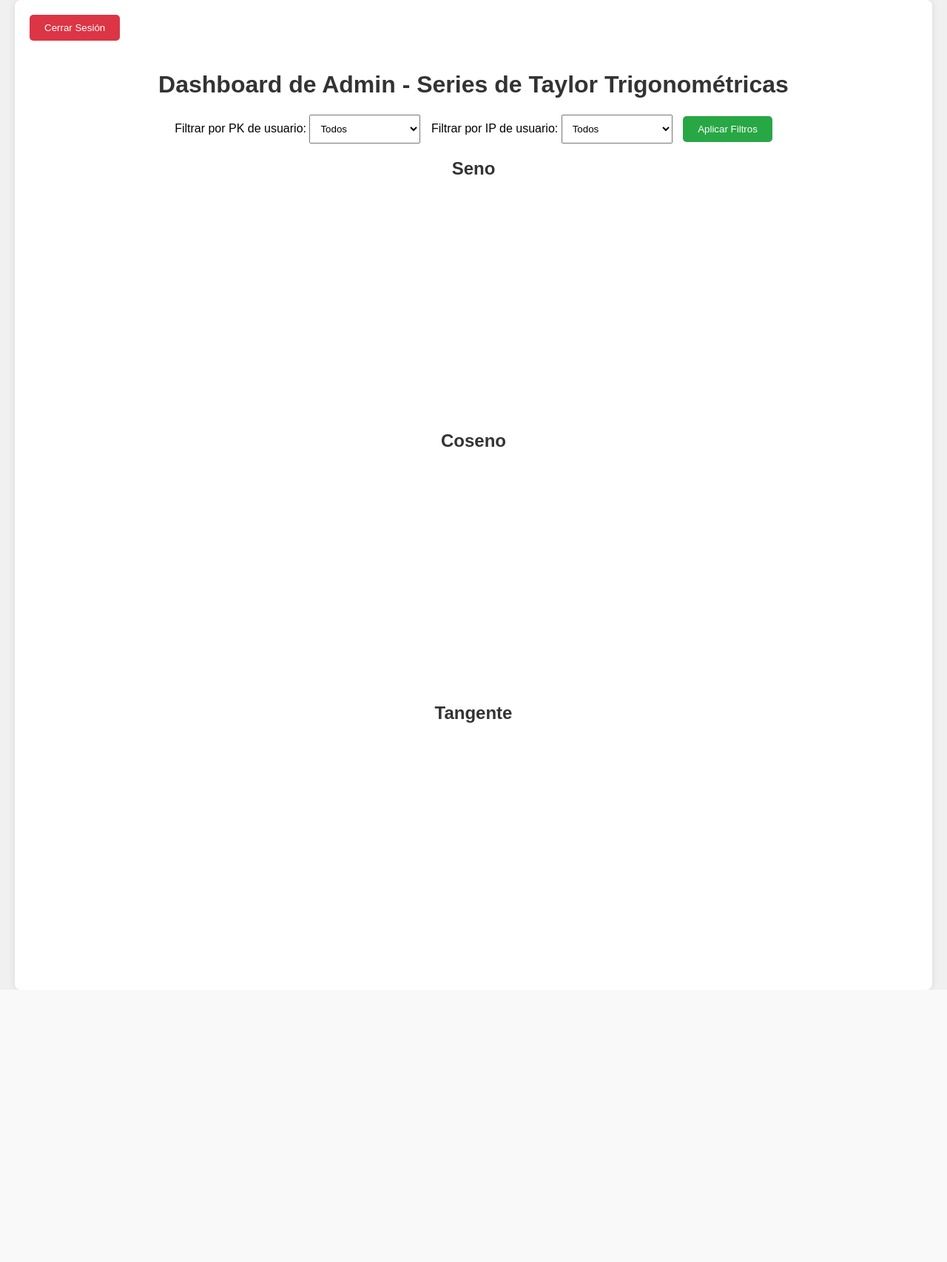
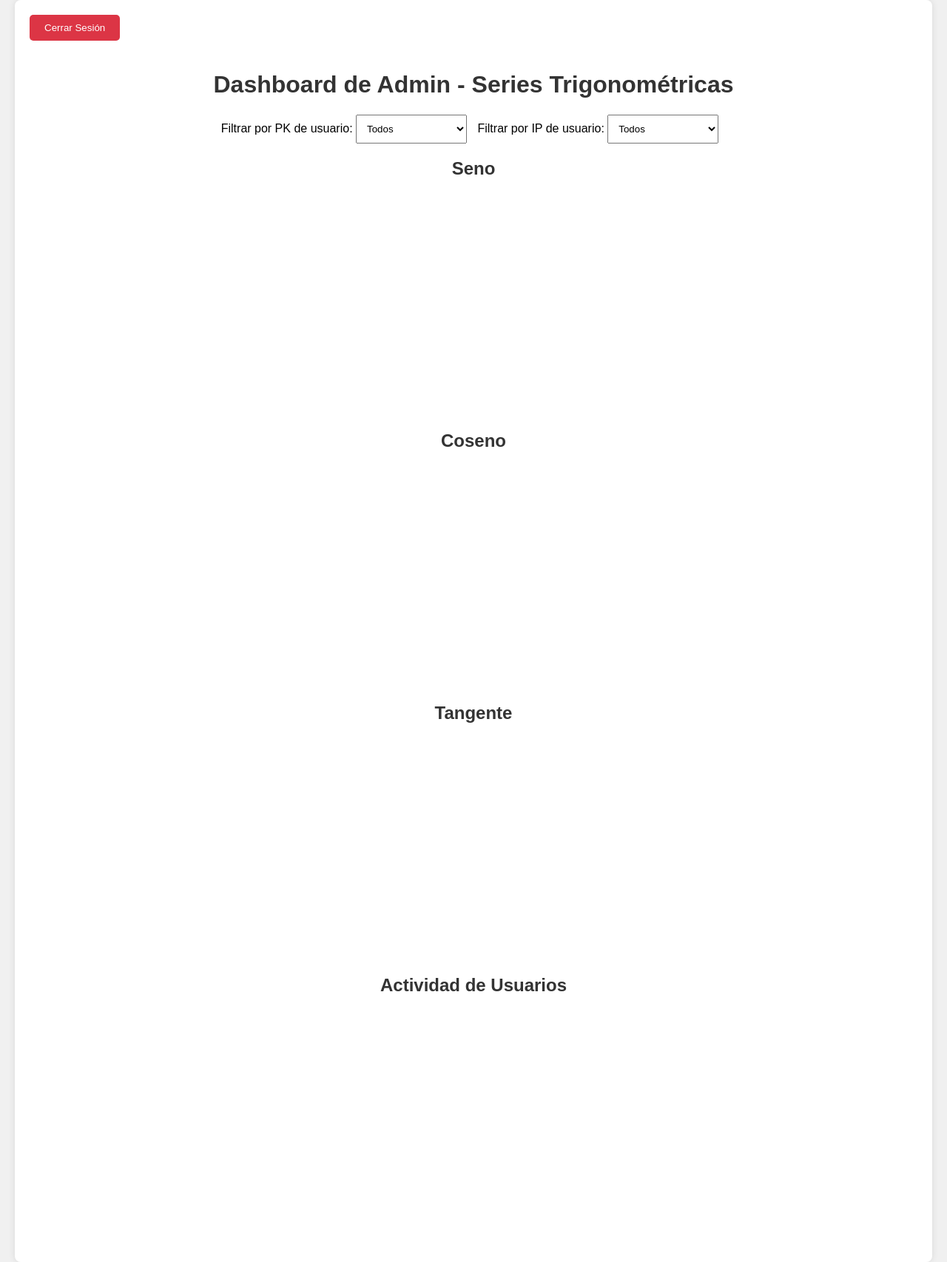
Before and after one commit to Andrewing1000/IOTServer, a Django app: template backend/app/tienda/templates/tienda/admin.html in a window 1280 px wide. Shown: the whole page at 74% size. Before the commit the page ends 1338 px from the top, so only its background shows below. Run offline with Django 3.2, Linux system fonts and the light colour scheme; the template is opened without the code that fills it: most values are stand-ins (such as "Sample title", 1, 10 or a date in 2020); parts of the project's set-up code (start-up, migrations or seed data) failed here and were passed over; some libraries are stand-ins or nearby versions.

Commit message:
Instalate docker carajo

```diff
--- a/backend/app/tienda/serializers.py
+++ b/backend/app/tienda/serializers.py
@@ -38,6 +38,12 @@ class IOTClientSerializer(serializers.ModelSerializer):
             'password': {'write_only': True,},
             'ip':{'read_only': True},
         }
+
+    def to_representation(self, instance):
+        ret = super().to_representation(instance)
+        # Ensure IP is explicitly included even if null
+        ret['ip'] = instance.iotclient.ip if hasattr(instance, 'iotclient') else ''
+        return ret
 
     def create(self, validated_data):
         """Create and return a user with encrypted password"""
--- a/backend/app/tienda/templates/tienda/admin.html
+++ b/backend/app/tienda/templates/tienda/admin.html
@@ -85,7 +85,7 @@
 
     <div class="dashboard-container">
         <button class="logout-button" onclick="logout()">Cerrar Sesión</button>
-        <h1>Dashboard de Admin - Series de Taylor Trigonométricas</h1>
+        <h1>Dashboard de Admin - Series Trigonométricas</h1>
 
         <div class="input-container">
             <label for="filter-pk">Filtrar por PK de usuario:</label>
@@ -98,7 +98,7 @@
                 <option value="">Todos</option> <!-- Opción para no filtrar por IP -->
             </select>
 
-            <button onclick="aplicarFiltros()">Aplicar Filtros</button>
+
         </div>
 
         <!-- Seno Section -->
@@ -117,6 +117,11 @@
         <div class="grafico">
             <h2>Tangente</h2>
             <div id="grafico_tangente" style="width:100%;height:300px;"></div>
+        </div>
+
+        <div class="grafico">
+            <h2>Actividad de Usuarios</h2>
+            <div id="grafico_actividad" style="width:100%;height:300px;"></div>
         </div>
 
         <div class="clear"></div>
@@ -181,8 +186,9 @@
                     filterPkSelect.appendChild(optionPk);
 
                     const optionIp = document.createElement('option');
-                    optionIp.value = usuario.ip;
-                    optionIp.textContent = `IP: ${usuario.ip}`;
+                    optionIp.value = usuario.ip? usuario.ip: '';
+
+                    optionIp.textContent = usuario.ip? `IP: ${usuario.ip}`: 'IP: ""';
                     filterIpSelect.appendChild(optionIp);
                 });
 
@@ -196,11 +202,13 @@
                 sineDataFull = await fetchSeries('sine', token);
                 cosineDataFull = await fetchSeries('cosine', token);
                 tangentDataFull = await fetchSeries('tangent', token);
+                activityDataFull = await fetchSeries('activity', token);
 
                 // Generar gráficos sin filtros aplicados aún
                 generarGrafico('grafico_seno', sineDataFull, 'Serie Seno');
                 generarGrafico('grafico_coseno', cosineDataFull, 'Serie Coseno');
                 generarGrafico('grafico_tangente', tangentDataFull, 'Serie Tangente');
+                generarGraficoActividad('grafico_actividad', activityDataFull, 'Actividad de usuarios');
             } catch (error) {
                 console.error('Error al obtener las series:', error);
             }
@@ -220,6 +228,28 @@
             }
             return await response.json();
         }
+
+        function generarGraficoActividad(id, data, titulo){
+            const labels = data.map(item => item.ip);
+            const activity = data.map(item => item.actividad);
+
+            const layout = {
+                title: titulo,
+                xaxis: {title: 'IP'},
+                yaxis: {title: '#Registros'},
+                showlegend: true,
+            }
+
+            const trace1 = {
+                x: labels,
+                y: activity,
+                type:"bar",
+                name: "Actividad",
+            }
+
+            Plotly.react(id, [trace1], layout)
+        }
+
 
         function generarGrafico(id, data, titulo) {
             const nValues = data.map(item => item.n);
--- a/backend/app/tienda/templates/tienda/index.html
+++ b/backend/app/tienda/templates/tienda/index.html
@@ -85,7 +85,7 @@
 
     <div class="dashboard-container">
         <button class="logout-button" onclick="logout()">Cerrar Sesión</button>
-        <h1>Dashboard de Series de Taylor Trigonométricas</h1>
+        <h1>Dashboard de Series Trigonométricas</h1>
 
         <!-- Seno Section -->
         <div class="grafico">
--- a/backend/app/tienda/templates/tienda/login.html
+++ b/backend/app/tienda/templates/tienda/login.html
@@ -144,6 +144,7 @@
 
                 if (response.ok) {
                     alert('Usuario registrado exitosamente');
+                    toggleForms()
                 } else {
                     alert('Error en el registro');
                 }
--- a/backend/app/tienda/urls.py
+++ b/backend/app/tienda/urls.py
@@ -18,6 +18,7 @@ router.register(r'user', views.CreateIOTClient)
 urlpatterns = [
     path('', include(router.urls), name = 'list'),
     path('run-sql-query/', views.RunSQLQueryView.as_view(), name='run-sql-query'),
+    path('activity/', views.ActivityView.as_view(), name='activity'),
     path('login/', views.login_view, name='login'),
     path('index/', views.index_view, name='index'),
     path('admin/', views.admin_view, name='admin')
```
Also changed, not shown: backend/app/tienda/views.py (+15 -0 lines).
